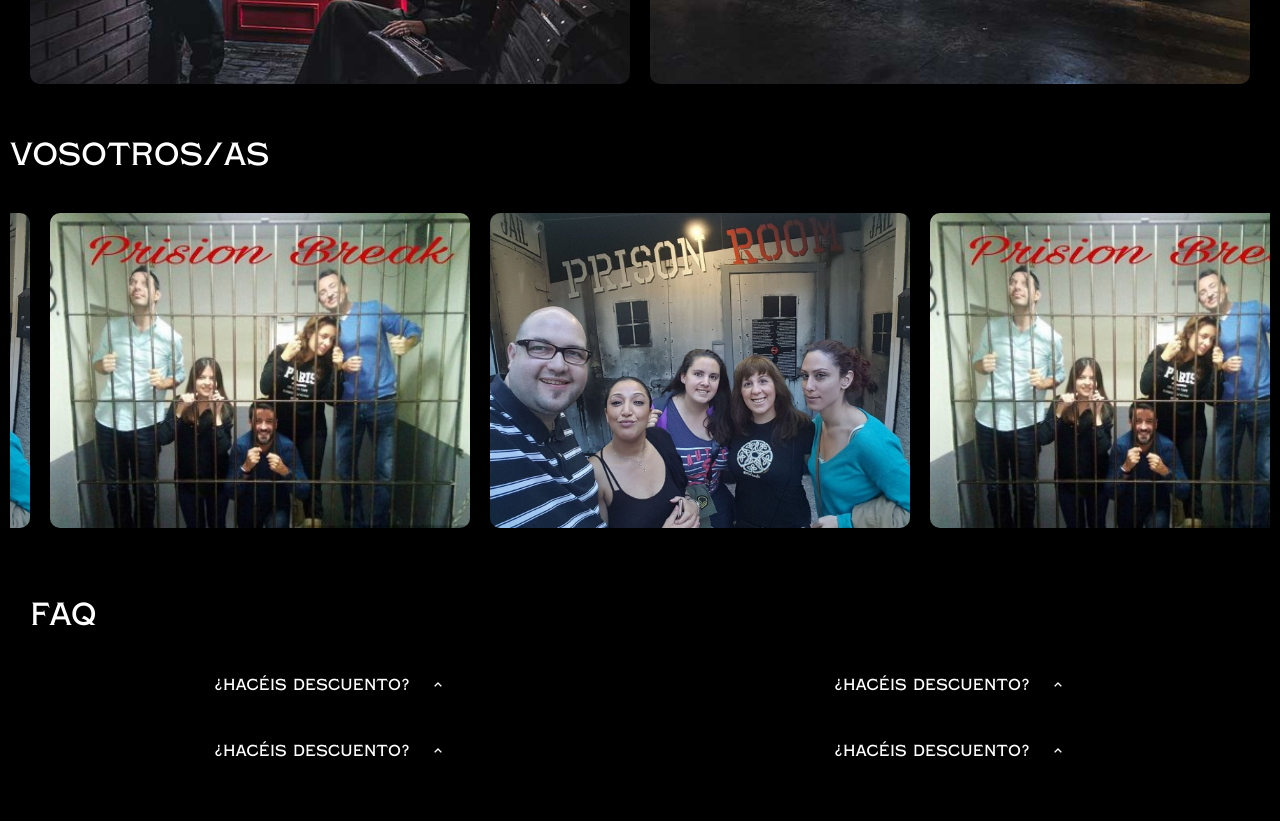
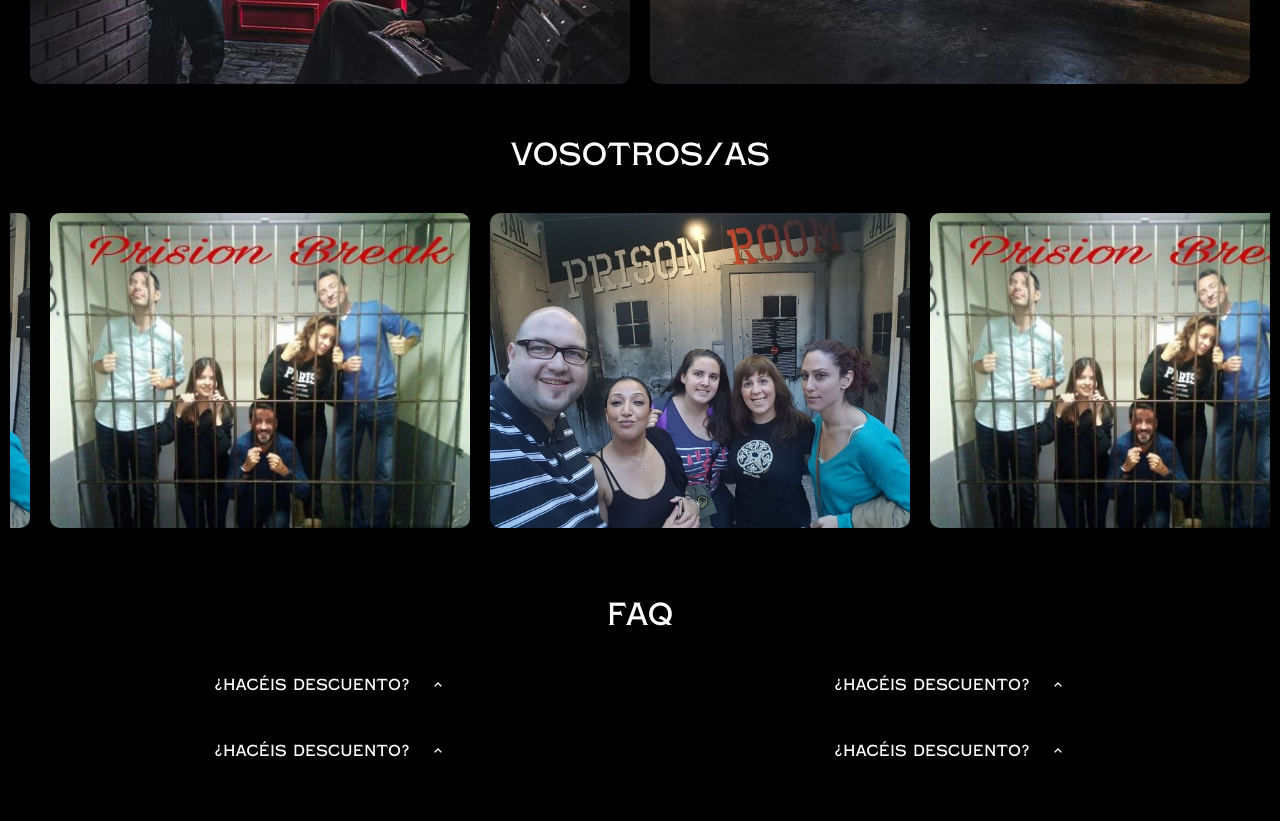
Before and after one commit to beatrizabadj/juegos-de-sombras, a plain HTML site: page index.html in a window 1280 px wide. Shown: the part 1460-2281 px from the top of the page. Drawn offline with nearby package versions, Linux system fonts and the light colour scheme.

Commit message:
center h2

```diff
--- a/style.css
+++ b/style.css
@@ -174,6 +174,8 @@ main {
 
 .swiper-container h2 {
     margin-bottom:20px;
+    display:flex;
+    justify-content: center;
 }
 
 .swiper-wrapper {
@@ -205,9 +207,9 @@ main {
     padding:20px;
     display:grid;
     grid-template-columns: 1fr 1fr;
-    flex-direction: column;
-    justify-content:center;
-    align-items: start; /*evita que se empuje*/
+    /* flex-direction: column; */
+    justify-items:center;
+    align-items: center; /*evita que se empuje*/
     gap:20px;
 }
 
```
